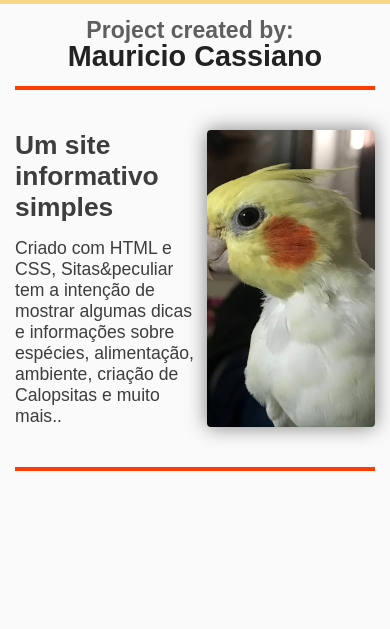
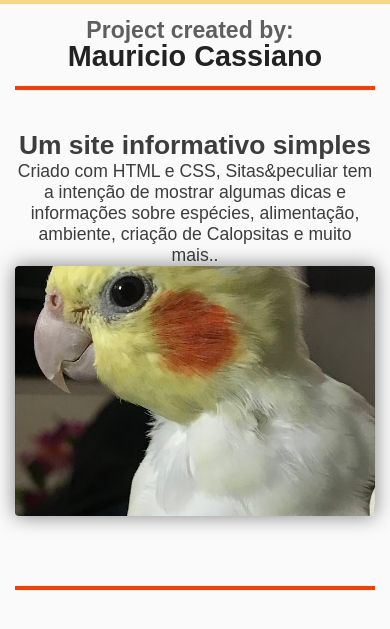
Before and after one commit to mauricioc08/Sitas-e-Peculiar, a plain HTML site: page about.html in a window 390 px wide. Shown: the part 209-838 px from the top of the page. Drawn offline with Linux system fonts and the light colour scheme.

Commit message:
Responsive Mobile

```diff
--- a/CSS/about.css
+++ b/CSS/about.css
@@ -204,6 +204,24 @@ img {
     font-size: 1.8em;
     padding: 15px;
   }
+
+  .introducao-dicas {
+    flex-direction: column;
+    text-align: center;
+    height: 500px;
+  }
+
+  .introducao-info h1 {
+    margin: 0px;
+  }
+
+
+  .introducao-img img {
+    width: 100%;
+    height: 250px;
+  }
+
+
 }
 
 @media (max-width: 396px) {
--- a/CSS/curiosities.css
+++ b/CSS/curiosities.css
@@ -372,7 +372,9 @@ span {
   }
 
   .section-img img {
-    object-fit: cover;
+    object-fit: contain;
+    width: 100%;
+    height: 300px;
   }
 
 
```
